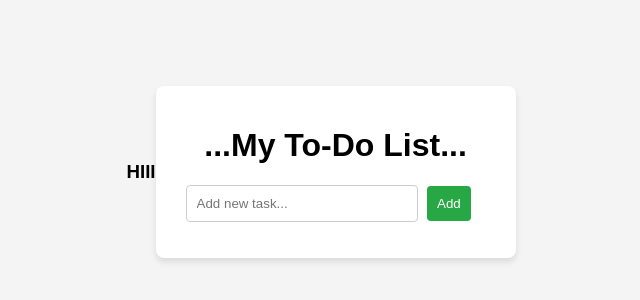
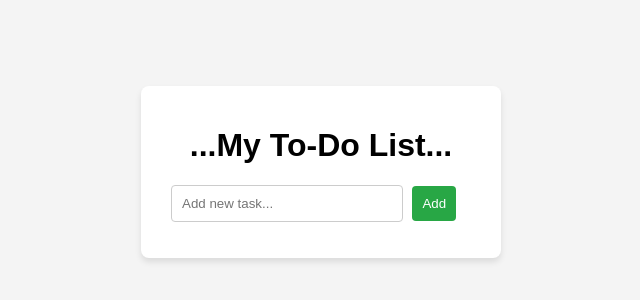
Before and after one commit to renukameesala/todo-app, a plain HTML site: page index.html in a window 1280 px wide. Shown: the part 236-536 px from the top of the page, without its empty margins (319-959 px from the left). Drawn offline with Linux system fonts and the light colour scheme.

Commit message:
remove hi text

```diff
--- a/index.html
+++ b/index.html
@@ -7,8 +7,7 @@
     <link rel="stylesheet" href="style.css" />
 </head>
 <body>
-    <h3>HIII</h3>
-    <div class="container">
+        <div class="container">
         <h1>...My To-Do List...</h1>
         <input type="text" id="taskInput" placeholder="Add new task..." />
         <button id="addTaskBtn">Add</button>
```
